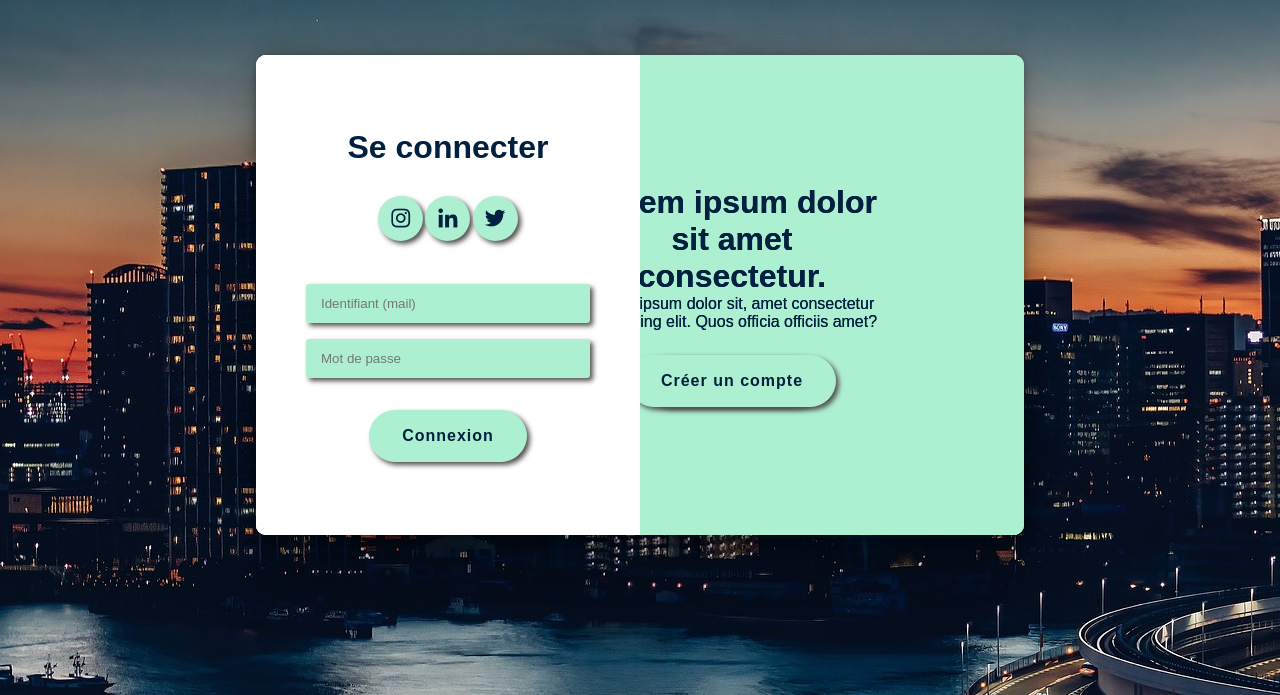
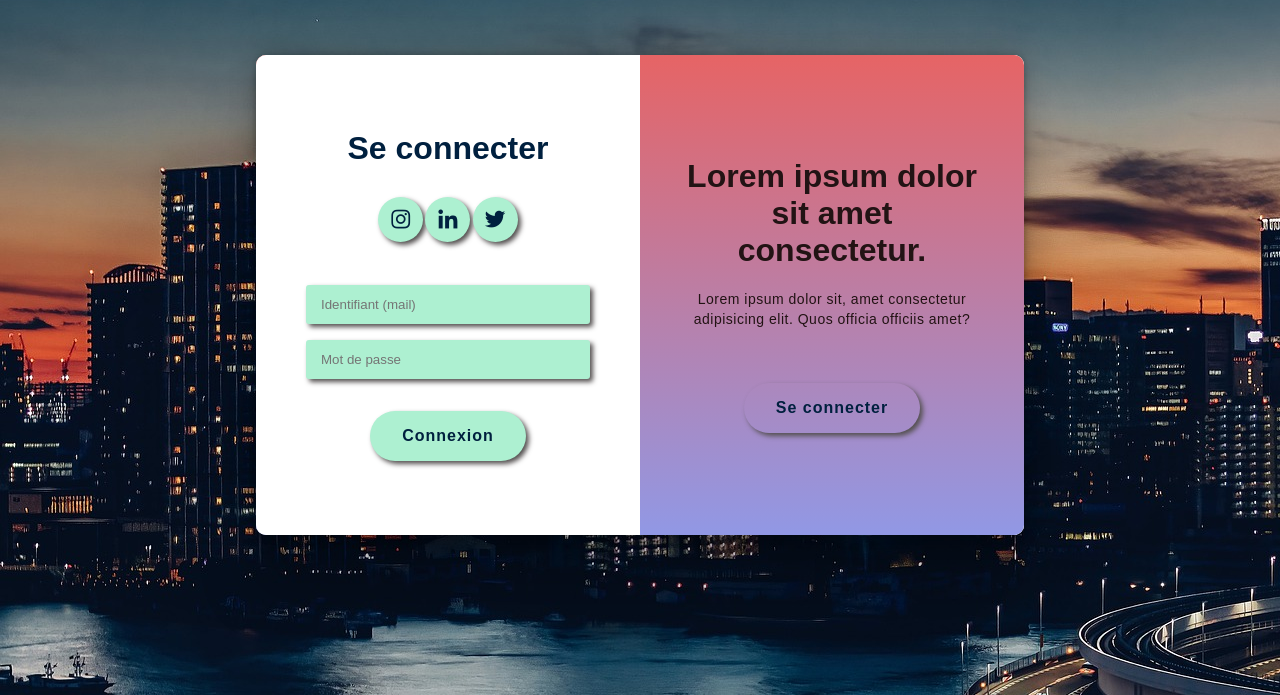
Before and after one commit to Doudmak/TaxiCab, a PHP site: page /connexion/connexion2.html in a window 1280 px wide. Shown: the part 105-800 px from the top of the page. Run offline with PHP 8.4, Linux system fonts and the light colour scheme; some libraries are stand-ins or nearby versions.

Commit message:
finition de la page de connexion

```diff
--- a/connexion/connexion2.css
+++ b/connexion/connexion2.css
@@ -121,17 +121,17 @@ nav ul li a{
     position: absolute;
     top: 0;
     height: 100%;
+    transition: 0.6s ease-in-out;
 }
 
 .sign-up-container{
-    left: 0;
+    right: 0;
     width: 50%;
 }
 
 .log-in-container{
     left: 0;
     width: 50%;
-    z-index: 2;
 }
 
 .nom-prenom{
@@ -177,7 +177,7 @@ input{
 button{
     background-color: #adf0d1 ;
     color: #00203f;
-    border: 1px solid #adf0d1;
+    border: none;
     font-size: 16px;
     padding: 16px 32px;
     margin-top: 24px;
@@ -189,9 +189,7 @@ button{
 
 button:hover{
     cursor: pointer;
-    background-color: #00203f;
     border: #00203f 1px solid;
-    color: #adf0d1;
     transition: 0.3s ease-in;
 }
 
@@ -230,25 +228,18 @@ button:hover{
     transition: 300ms ease-in;
 }
 
-.overlay-container{
-    position: absolute;
-    top : 0;
-    left: 50%;
-    width: 50%;
-    height: 100%;
-    overflow: hidden;
-    z-index: 100;
-}
+
 
 .overlay{
-    background: linear-gradient(to right (#adf0d1, #e7f0fd));
+
     background: #adf0d1;
     color: #00203f;
     position: relative;
-    left: -100px;
+    left: -100%;
     height: 100%;
     width: 200%;
     transform: translateX(0);
+    transition: transform 0.6s ease-in-out;
 }
 
 .overlay-panel{
@@ -259,8 +250,31 @@ button:hover{
     flex-direction: column;
     padding: 0 40px;
     text-align: center;
-    top: 0h;
+    top: 0;
     height: 100%;
     width: 50%;
     transform: translateX(0);
+    transition: transform 0.6s ease-in-out;
+    background: linear-gradient(#e66465, #9198e5);
+
 }
+
+.overlay-right{
+    right:0;
+}
+
+p{
+    font-size: 14px;
+    font-weight: 100;
+    line-height: 20px;
+    letter-spacing: 0.5px;
+    margin: 20px 0 30px;
+}
+
+button.ghost{
+    background-color: transparent;
+}
+
+button:active{
+    transform: scale(0.95);
+}
--- a/connexion/connexion2.html
+++ b/connexion/connexion2.html
@@ -5,6 +5,7 @@
     <meta http-equiv="X-UA-Compatible" content="IE=edge">
     <meta name="viewport" content="width=device-width, initial-scale=1.0">
     <link rel="stylesheet" href="connexion2.css">
+    <script src="script.js"></script>
     <link rel="stylesheet" href="https://cdn.jsdelivr.net/npm/boxicons@latest/css/boxicons.min.css">
     <link rel="preconnect" href="https://fonts.googleapis.com">
     <link rel="preconnect" href="https://fonts.gstatic.com" crossorigin>
@@ -29,6 +30,7 @@
      </header>
 
      <div class="container">
+        <div id="formulaire1">
             <div class="form-container sign-up-container">
                 <form action="#">
                     <h1 id="inscription">Inscription</h1>
@@ -47,6 +49,14 @@
                     <button>Créer le compte</button>
                 </form>
             </div>
+            <div class="overlay-panel overlay-left">
+                <h1>Lorem ipsum dolor sit amet consectetur.</h1>
+                <p>Lorem ipsum dolor sit, amet consectetur adipisicing elit. Quos officia officiis amet?</p>
+                <button class="ghost" onclick="transition1()">Créer un compte</button>
+            </div>
+        </div>
+
+        <div id="formulaire2">
             <div class="form-container log-in-container">
                 <form action="#">
                     <h1 id="inscription">Se connecter</h1>
@@ -62,18 +72,10 @@
                     <button>Connexion</button>
                 </form>
             </div>
-        <div class="overlay-container">
-            <div class="overlay">
-                <div class="overlay-panel overlay-left">
-                    <h1>Lorem ipsum dolor sit amet consectetur.</h1>
-                    <p>Lorem ipsum dolor sit, amet consectetur adipisicing elit. Quos officia officiis amet?</p>
-                    <button class="ghost" id="login">Se connecter</button>
-                </div>
             <div class="overlay-panel overlay-right">
                 <h1>Lorem ipsum dolor sit amet consectetur.</h1>
                 <p>Lorem ipsum dolor sit, amet consectetur adipisicing elit. Quos officia officiis amet?</p>
-                    <button class="ghost" id="sighUp">Créer un compte</button>
-                </div>
+                <button class="ghost" id="login" onclick="transition2()">Se connecter</button>
             </div>
         </div>
      </div>
--- /dev/null
+++ b/connexion/script.js
@@ -0,0 +1,9 @@
+function transition1(){
+    formulaire2.style.display = "block";
+    formulaire1.style.display = "none";
+}
+
+function transition2(){
+    formulaire1.style.display = "block";
+    formulaire2.style.display = "none";
+}
```
Lines whose indentation alone changed are shown as unchanged.
